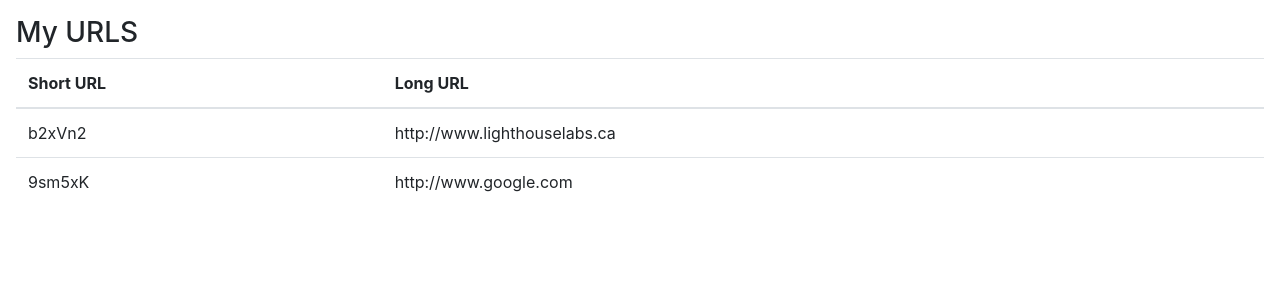
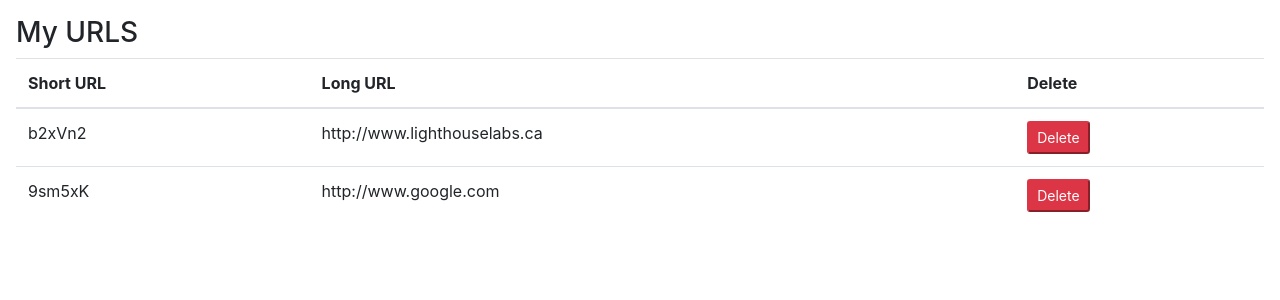
Before and after one commit to markjwhite/tinyapp, a Node server app: page /urls in a window 1280 px wide. Shown: the part 56-356 px from the top of the page. Run offline with Node 20, Linux system fonts and the light colour scheme; some libraries are stand-ins or nearby versions.

Commit message:
Add delete buttons for each url and created route to delete url from db and redirect to /urls

```diff
--- a/express_server.js
+++ b/express_server.js
@@ -23,11 +23,13 @@ app.get("/hello", (req, res) => {
   res.send("<html><body>Hello <b>World</b></body></html>\n")
 });
 
+//displays urls index page
 app.get("/urls", (req, res) => {
   const templateVars = { urls: urlDatabase };
   res.render("urls_index", templateVars)
 });
 
+//displays urls_new page to create new url
 app.get("/urls/new", (req, res) => {
   res.render("urls_new");
 });
@@ -37,15 +39,24 @@ app.get("/urls/:shortURL", (req, res) => {
   res.render("urls_show", templateVars);
 });
 
+//redirects from short url link to original long url site
 app.get("/u/:shortURL", (req, res) => {
   res.redirect(urlDatabase[req.params.shortURL]);
 });
 
+//creates new short url and stores both long and short url in urlDatabase
 app.post("/urls", (req, res) => {
   const random = generateRandomString();
   urlDatabase[random] = req.body.longURL;
   res.redirect(`urls/${random}`);
 });
+
+//deletes a quote from the db - DELETE (POST)
+app.post("/urls/:shortURL/delete", (req, res) => {
+  delete urlDatabase[req.params.shortURL];
+  res.redirect('/urls')
+
+})
 
 app.listen(PORT, () => {
   console.log(`Example app is listening on port ${PORT}`);
--- a/views/urls_index.ejs
+++ b/views/urls_index.ejs
@@ -20,6 +20,7 @@
           <tr>
             <th scope="col">Short URL</th>
             <th scope="col"> Long URL</th>
+            <th scope="col"> Delete</th>
           </tr>
         </thead>
         <tbody>
@@ -31,6 +32,10 @@
               <td>
                 <%=urls[url]%>
               </td>
+              <td>
+                <form method="POST" action="/urls/<%= url %>/delete">
+                  <input type="submit" class="btn-sm btn-danger" value="Delete">
+                </form>
               </td>
             </tr>
             <% } %>
```
Also changed, not shown: package.json (+6 -2 lines), 1 other file.
